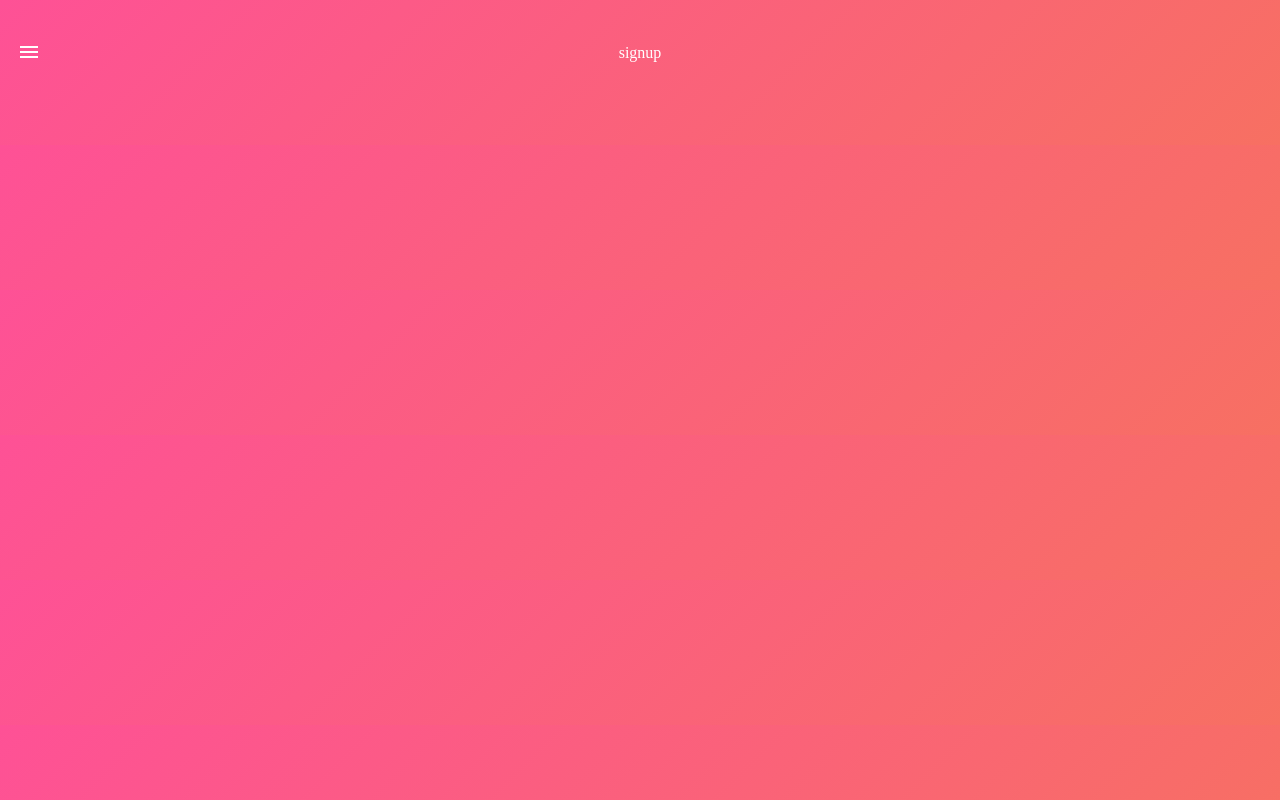
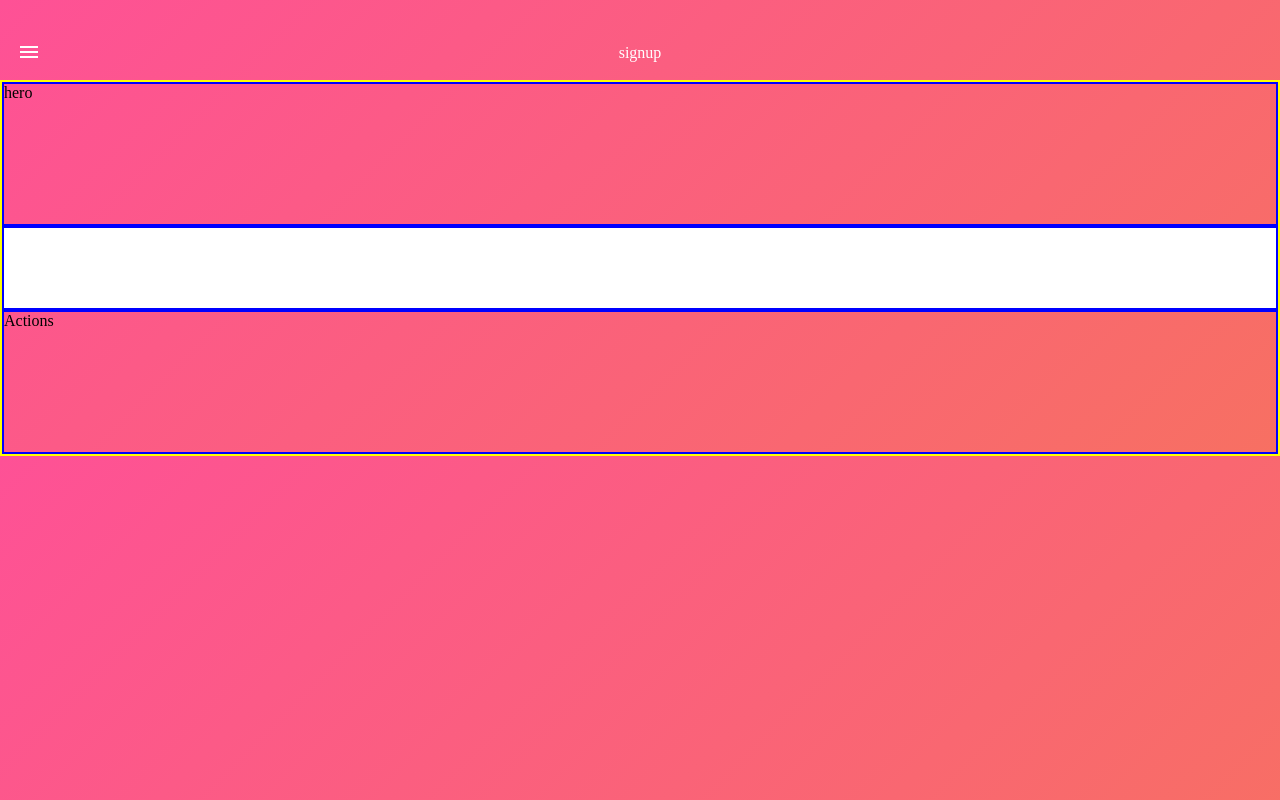
Before and after one commit to liulu1012/shunzhi, a React (Create React App) app: page /signup in a window 1280 px wide. Built offline with nearby package versions, Linux system fonts and the light colour scheme.

Commit message:
signup form layout

```diff
--- a/src/App.js
+++ b/src/App.js
@@ -1,6 +1,7 @@
 import React from 'react'
 import Home from './ui/pages/Home/Home'
 import Signup from './ui/pages/Signup/Signup'
+import Login from './ui/pages/Login/Login'
 import Sidebar from './ui/shared/Sidebar/Sidebar'
 import Dashboard from './ui/pages/Dashboard/Dashboard'
 import './main.css'
@@ -23,6 +24,7 @@ class App extends React.Component{
             <Switch>
               <Route exact path='/' component={ Home } />
               <Route path='/signup' component={ Signup } />
+              <Route path='/login' component={ Login } />
               <Route path='/dashboard' component={ Dashboard } />
             </Switch>
           </div>
--- /dev/null
+++ b/src/ui/pages/Login/Login.js
@@ -0,0 +1,14 @@
+import React, { Component } from 'react'
+import TitleHeader from '../../shared/TitleHeader/TitleHeader'
+
+class Login extends Component {
+  render(){
+    return(
+      <div className="login">
+        <TitleHeader title='login' />
+      </div>
+    )
+  }
+}
+
+export default Login
--- a/src/ui/pages/Signup/Signup.js
+++ b/src/ui/pages/Signup/Signup.js
@@ -1,11 +1,25 @@
 import React, { Component } from 'react'
 import TitleHeader from '../../shared/TitleHeader/TitleHeader'
+import './signup.css'
 
 class Signup extends Component {
   render(){
     return(
       <div className="sign-up">
         <TitleHeader title='signup' />
+        <div className='signup-content'>
+          <div className='signup-hero'>
+            hero
+          </div>
+          <div className='signup-form-wrap'>
+            <form className='signup-form'>
+
+            </form>
+          </div>
+          <div className='signup-actions'>
+            Actions
+          </div>
+        </div>
       </div>
     )
   }
--- /dev/null
+++ b/src/ui/pages/Signup/signup.css
@@ -0,0 +1,34 @@
+.signup {
+  height: 100vh;
+  display: flex;
+  flex-direction: column;
+}
+.signup-content {
+  display: flex;
+  border: 2px solid yellow;
+  flex-direction: column;
+  flex-grow: 1;
+}
+
+.signup-content>* {
+  border: 2px solid blue;
+}
+
+.signup-hero {
+  height: 140px;
+}
+
+.signup-actions {
+  height: 140px;
+}
+.signup-form-wrap {
+  flex-grow: 1;
+  display: flex;
+  flex-direction: column;
+  justify-content: space-around;
+}
+
+.signup-form {
+  height: 80px;
+  background-color: #fff;
+}
--- a/src/ui/shared/TitleHeader/title-header.css
+++ b/src/ui/shared/TitleHeader/title-header.css
@@ -1,5 +1,4 @@
 .title-header{
-  height: 80px;
   text-align: center;
   color: white;
   line-height: 15px;
```
